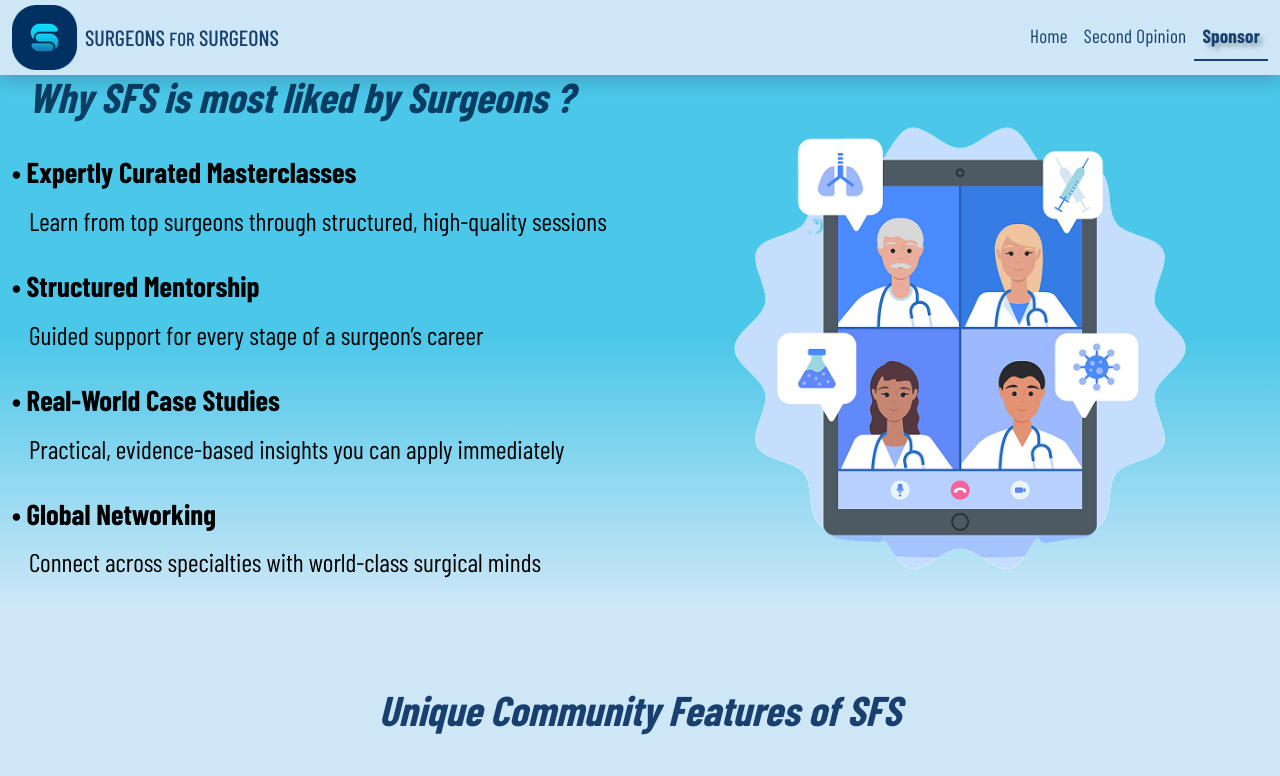
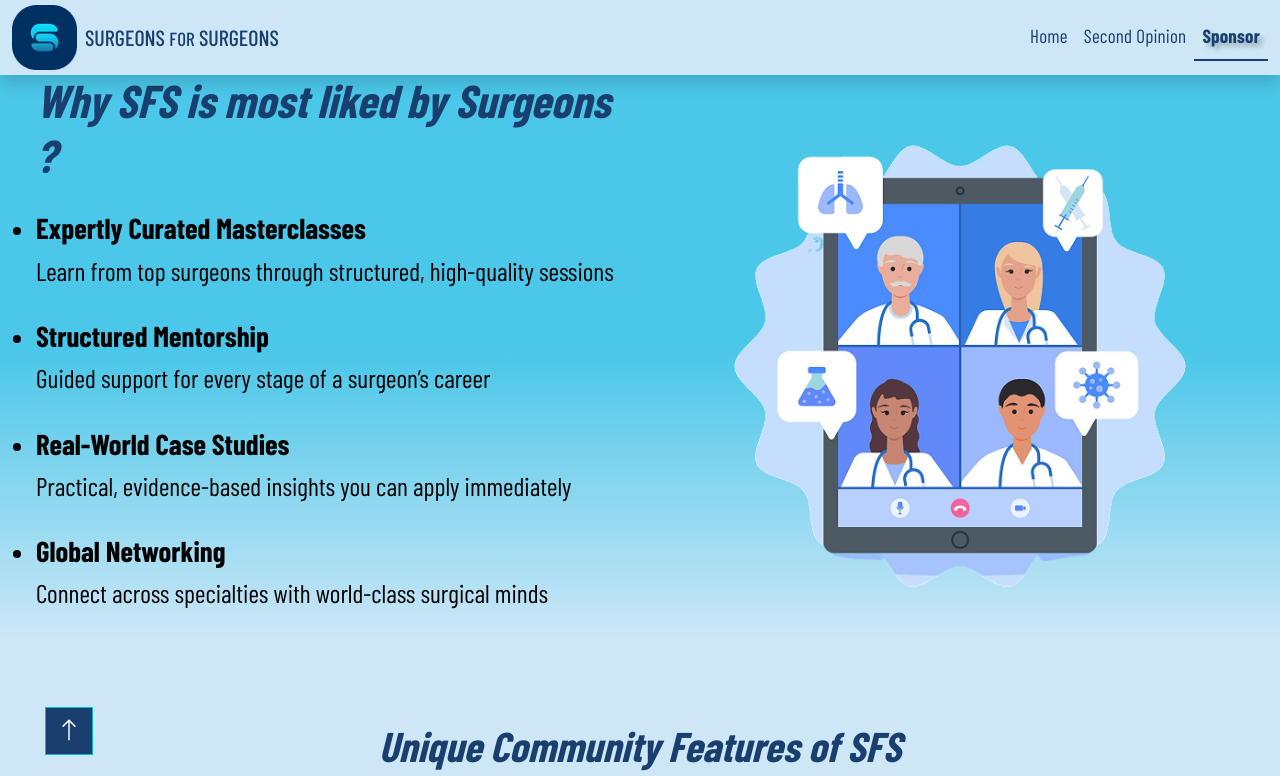
Before and after one commit to Jigisha-Ponda/SFSFinal, a website: page Sponsor.html in a window 1280 px wide. Shown: the top 776 px of the page. Drawn offline with nearby package versions, Linux system fonts and the light colour scheme; a web font is replaced by a local one.

Commit message:
[modify] minor changes in all pages

```diff
--- a/Sponsor.html
+++ b/Sponsor.html
@@ -22,6 +22,8 @@
 
   <!-- Template Stylesheet -->
   <link href="sponsor.css" rel="stylesheet">
+
+  <link rel="stylesheet" href="https://cdn.jsdelivr.net/npm/bootstrap-icons@1.10.5/font/bootstrap-icons.css">
 </head>
 
 <body>
@@ -69,37 +71,39 @@
       <!-- Left content -->
 
       <div class="col-lg-6 col-md-12 mb-5 mb-lg-4">
-        <h2 class="fw-bold mb-4 ms-3 mt-5 mt-lg-0"
-          style="color:#0A3D62; font-family: 'Barlow Condensed', sans-serif; font-size: clamp(1.8rem, 2vw + 1rem, 2.8rem); font-style: italic;">
+        <h2 class="fw-bold mb-4 ms-4 mt-5 mt-lg-0">
           Why SFS is most liked by Surgeons ?
         </h2>
 
-        <ul class="list-unstyled" style="line-height:1.8;">
-          <li class="mb-3"
+        <ul class="custom-list">
+          <li class="mb-4"
             style="font-family: 'Barlow Condensed', sans-serif; color: black; font-size: clamp(1rem, 1vw + 0.9rem, 1.6rem);">
-            <strong style="font-size: clamp(1.1rem, 1vw + 1rem, 1.8rem);">• Expertly Curated Masterclasses</strong><br>
+            <strong style="font-size: clamp(1.1rem, 1vw + 1rem, 1.8rem); display: block; margin-bottom:2px;">Expertly
+              Curated Masterclasses</strong>
             <span>Learn from top surgeons through structured, high-quality sessions</span>
           </li>
 
-          <li class="mb-3"
+          <li class="mb-4"
             style="font-family: 'Barlow Condensed', sans-serif; color: black; font-size: clamp(1rem, 1vw + 0.9rem, 1.6rem);">
-            <strong style="font-size: clamp(1.1rem, 1vw + 1rem, 1.8rem);">• Structured Mentorship</strong><br>
+            <strong style="font-size: clamp(1.1rem, 1vw + 1rem, 1.8rem); display: block; margin-bottom:2px;">Structured
+              Mentorship</strong>
             <span>Guided support for every stage of a surgeon’s career</span>
           </li>
 
-          <li class="mb-3"
+          <li class="mb-4"
             style="font-family: 'Barlow Condensed', sans-serif; color: black; font-size: clamp(1rem, 1vw + 0.9rem, 1.6rem);">
-            <strong style="font-size: clamp(1.1rem, 1vw + 1rem, 1.8rem);">• Real-World Case Studies</strong><br>
+            <strong style="font-size: clamp(1.1rem, 1vw + 1rem, 1.8rem); display: block; margin-bottom:2px;">Real-World
+              Case Studies</strong>
             <span>Practical, evidence-based insights you can apply immediately</span>
           </li>
 
-          <li class="mb-3"
+          <li class="mb-4"
             style="font-family: 'Barlow Condensed', sans-serif; color: black; font-size: clamp(1rem, 1vw + 0.9rem, 1.6rem);">
-            <strong style="font-size: clamp(1.1rem, 1vw + 1rem, 1.8rem);">• Global Networking</strong><br>
+            <strong style="font-size: clamp(1.1rem, 1vw + 1rem, 1.8rem); display: block; margin-bottom:2px;">Global
+              Networking</strong>
             <span>Connect across specialties with world-class surgical minds</span>
           </li>
         </ul>
-
       </div>
 
 
@@ -225,30 +229,26 @@
     <div class="container-fluid">
       <div class="row">
         <!-- Image 1 -->
-        <div class="col-md-4 mb-4">
+        <div class="col-10 col-lg-6 mb-4 mx-auto">
           <img src="sponsorimg/worldmap.jpg" alt="Statistics 1" class="img-fluid w-100 rounded shadow">
         </div>
 
         <!-- Image 2 -->
-        <div class="col-md-4 mb-4">
+        <!-- <div class="col-md-4 mb-4">
           <img src="sponsorimg/bar-graph-1.jpg" alt="Statistics 2" class="img-fluid w-100 rounded shadow">
-        </div>
+        </div> -->
 
         <!-- Image 3 -->
-        <div class="col-md-4 mb-4">
+        <!-- <div class="col-md-4 mb-4">
           <img src="sponsorimg/bargraph2.jpg" alt="Statistics 3" class="img-fluid w-100 rounded shadow">
-        </div>
+        </div> -->
       </div>
     </div>
 
   </section>
 
-
-  <section class="py-5 text-center" style="background: linear-gradient(180deg, #788891 0%, #4AC7E9 100%); min-height: 500px;
-">
+  <!-- <section class="py-5 text-center" style="background: linear-gradient(180deg, #788891 0%, #4AC7E9 100%); min-height: 500px;">
     <div class="container-fluid">
-
-      <!-- Heading -->
       <h2 class="mb-4 ps-4" style="font-family: 'Barlow Condensed', sans-serif;
                font-size: clamp(24px, 5vw, 48px);
                font-weight: bold;
@@ -257,7 +257,6 @@
         UPCOMING MASTERCLASS INFORMATION
       </h2>
 
-      <!-- Dropdown -->
       <div class="d-flex justify-content-center">
         <select class="form-select" style="max-width: 600px;
                      width: 100%;
@@ -279,11 +278,9 @@
       </div>
 
     </div>
-  </section>
+  </section> -->
 
-
-  <section class="py-5" style="background: linear-gradient(180deg, #4AC7E9 0%, #CDE7F7 100%);
-">
+  <section class="py-5" style="background: linear-gradient(180deg, #4AC7E9 0%, #CDE7F7 100%);">
     <div class="container-fluid px-0">
 
       <!-- Top Heading Box -->
@@ -418,7 +415,9 @@
           <p class="mb-1">Become Mentor</p>
           <p class="mb-1">Success Stories</p> -->
           <p class="mb-1">
-            <a href="https://www.linkedin.com/company/surgeons-for-surgeons-sfs/">Socials</a>
+            <a href="https://www.linkedin.com/company/surgeons-for-surgeons-sfs/">
+              <i class="bi bi-linkedin" style="font-size: 1.5rem;"></i>
+            </a>
           </p>
           <p class="mb-1">
             <a href="">Contact Us</a>
@@ -470,7 +469,8 @@
             <a href="privacy-policy.html">Privacy Policy</a>
           </p>
           <p class="mb-1">
-            <a href="terms-of-service.html">Terms of Service</a></p>
+            <a href="terms-of-service.html">Terms of Service</a>
+          </p>
           </p>
           <!-- <p class="mb-1">Copyrights</p>
           <p class="mb-1">Medical Disclaimer</p>
@@ -484,7 +484,7 @@
   </div>
 
   <!-- Back to Top -->
-  <a href="#" class="btn btn-lg btn-primary btn-lg-square back-to-top"><i class="bi bi-arrow-up"></i></a>
+  <a href="#top" class="btn btn-lg btn-primary btn-lg-square back-to-top"><i class="bi bi-arrow-up"></i></a>
 
   <!-- JavaScript Libraries -->
   <script src="https://code.jquery.com/jquery-3.4.1.min.js"></script>
--- a/sponsor.css
+++ b/sponsor.css
@@ -13,10 +13,9 @@ a {
   cursor: pointer;
 }
 
-a:hover{
-  color:inherit;
+a:hover {
+  color: inherit;
 }
-
 
 .nav-link {
   font-family: 'Barlow Condensed', sans-serif;
@@ -66,7 +65,7 @@ a:hover{
   font-family: 'Roboto Condensed', sans-serif;
   color: rgba(0, 0, 0, 1) !important;
   font-weight: 600;
-  font-size:30px!important;
+  font-size: 30px !important;
 }
 
 .icon {
@@ -86,7 +85,7 @@ a:hover{
   z-index: 1;
 }
 
-.icon img{
+.icon img {
   width: 50px;
 }
 
@@ -173,7 +172,29 @@ a:hover{
 }
 
 .sponsor-hero-section span {
-  margin-left: 17px;
+  /* margin-left: 17px; */
+  font-weight: 400;
+}
+
+.sponsor-hero-section h2 {
+  color: rgba(25, 63, 111, 1);
+  font-family: 'Barlow Condensed', sans-serif;
+  font-size: 46px;
+  font-style: italic;
+}
+
+.custom-list {
+  list-style-type: disc;
+  /* or none if you're adding your own bullet */
+  padding-left: 1.5em;
+  /* controls overall indentation */
+}
+
+.custom-list li::marker {
+  font-size: 1.5rem;
+  /* size of bullet */
+  margin-right: 1em;
+  /* adds space after bullet */
 }
 
 .sponsor-form-heading {
@@ -225,16 +246,73 @@ a:hover{
   font-size: 18px;
 }
 
+
+.btn-lg-square {
+  width: 48px;
+  height: 48px;
+}
+
+.btn-primary{
+  background-color: #193F6F!important;
+}
+.back-to-top:hover {
+  background: transparent!important;
+  color:  #193F6F!important;
+  border: 1px solid #193F6F;
+}
+.back-to-top:hover i{
+  color:#193F6F!important;
+}
+.btn-square,
+.btn-sm-square,
+.btn-lg-square {
+  padding: 0;
+  display: flex!important;
+  align-items: center;
+  justify-content: center;
+  font-weight: normal;
+  border-radius: 0px;
+}
+
+.back-to-top {
+  position: fixed;
+  display: none;
+  left: 45px;
+  bottom: 45px;
+  z-index: 99;
+}
+
+.back-to-top:hover i {
+  color: #193f6f !important;
+}
+
+.back-to-top i {
+  font-size: 1.5rem;
+  /* make it bigger */
+  color: white;
+  /* visible on dark bg */
+}
+
+
 @media(max-width:767px) {
+  .sponsor-hero-section h2 {
+    color: rgba(25, 63, 111, 1);
+    font-family: 'Barlow Condensed', sans-serif;
+    font-size: 28px;
+    font-style: italic;
+  }
+
   .feature-head {
     font-family: 'Roboto Condensed', sans-serif;
     font-size: 24px;
     font-weight: 800;
     color: rgba(25, 63, 111, 1);
   }
-  .feature-content{
-    font-size:20px!important;
+
+  .feature-content {
+    font-size: 20px !important;
   }
+
   .icon {
     background: rgba(246, 242, 241, 1) !important;
     border-radius: 50%;
@@ -252,9 +330,10 @@ a:hover{
     z-index: 1;
   }
 
-  .icon img{
+  .icon img {
     width: 30px;
   }
+
   .logo-text {
     font-size: 18px !important;
   }
@@ -264,7 +343,7 @@ a:hover{
   }
 
   .sponsor-hero-section span {
-    margin-left: 10px;
+    /* margin-left: 10px; */
   }
 
   .sponsor-form-heading {
@@ -272,16 +351,25 @@ a:hover{
   }
 }
 
-@media(min-width:768px) and (max-width:992px){
+@media(min-width:768px) and (max-width:992px) {
+  .sponsor-hero-section h2 {
+    color: rgba(25, 63, 111, 1);
+    font-family: 'Barlow Condensed', sans-serif;
+    font-size: 28px;
+    font-style: italic;
+  }
+
   .feature-head {
     font-family: 'Roboto Condensed', sans-serif;
     font-size: 32px;
     font-weight: 800;
     color: rgba(25, 63, 111, 1);
   }
-  .feature-content{
-    font-size:24px!important;
+
+  .feature-content {
+    font-size: 24px !important;
   }
+
   .icon {
     background: rgba(246, 242, 241, 1) !important;
     border-radius: 50%;
@@ -299,7 +387,7 @@ a:hover{
     z-index: 1;
   }
 
-  .icon img{
+  .icon img {
     width: 40px;
   }
 }
```
Also changed, not shown: index.html (+9 -5 lines), secondopinion.html (+3 -1 lines).
